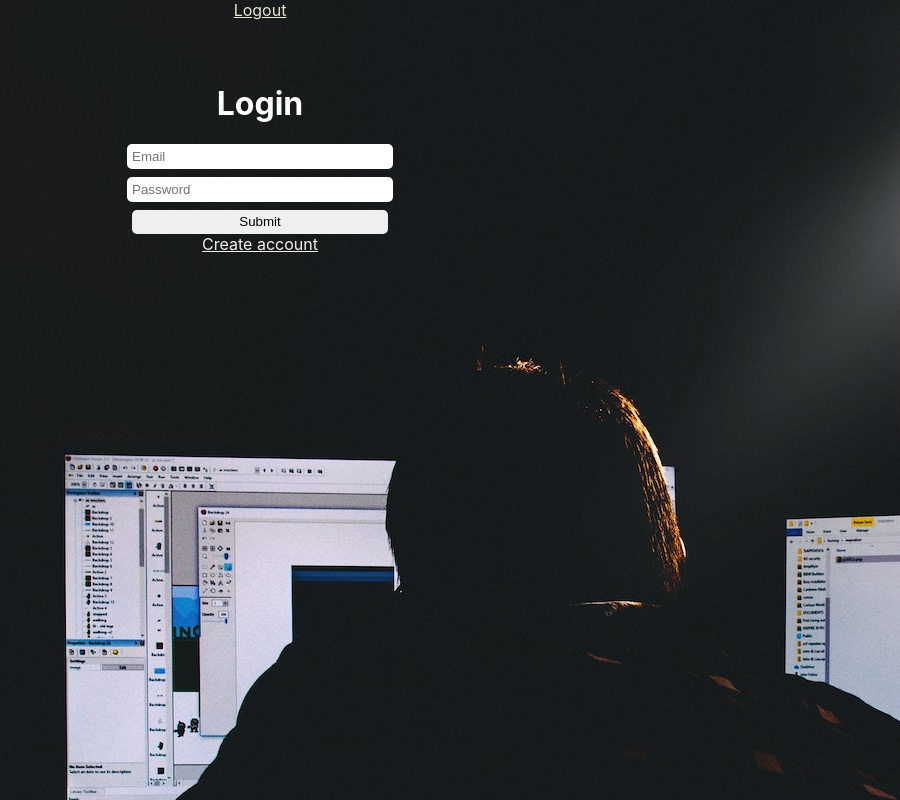
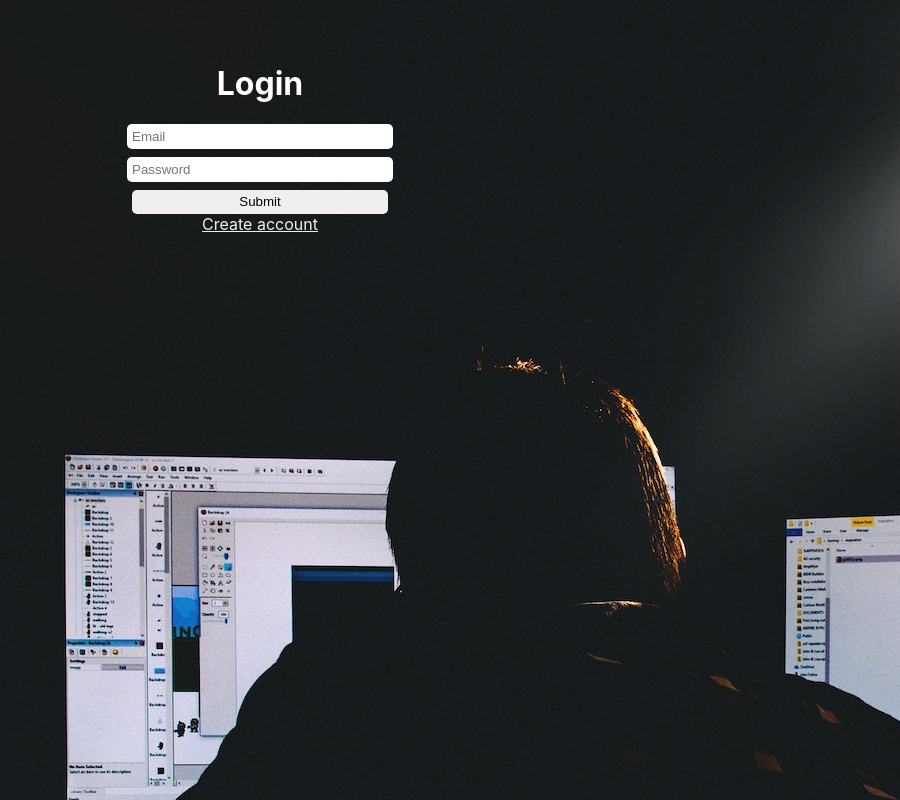
Before and after one commit to senichek/helpdesk-front, a React (Create React App) app: page / in a window 1280 px wide. Shown: the whole page, without its empty margins (380-1280 px from the left). Built offline with nearby package versions, Linux system fonts and the light colour scheme.

Commit message:
the list of users shows only "users"

```diff
--- a/src/components/chat/index.js
+++ b/src/components/chat/index.js
@@ -11,7 +11,6 @@ import HelperChat from '../chatHelper';
 // Private messaging:   https://socket.io/get-started/private-messaging-part-1/
 
 const Chat = () => {
-    debugger
 
     const loggedInUser = useSelector((state) => state.user);
 
@@ -34,8 +33,8 @@ const Chat = () => {
         socket.current.connect();
 
         socket.current.on("connected_chat_users", (users) => {
+            debugger
             console.log("Connected chat users >>>", users);
-            debugger
             dispatch(setConnectedChatUsers(users));
             });
 
--- a/src/components/chatHelper/index.js
+++ b/src/components/chatHelper/index.js
@@ -4,7 +4,6 @@ import uuid from 'react-uuid';
 import './style.scss';
 
 const HelperChat = ({ sendMsg }) => {
-    debugger
 
     const chatUsers = useSelector((state) => state.user.connectedChatUsers);
     const messages = useSelector((state) => state.user.messages);
@@ -23,7 +22,6 @@ const HelperChat = ({ sendMsg }) => {
     }
 
     const handleSendMsg = () => {
-        //TODO добавить проверки что сообщение не ноль
         const message = {
             id: uuid(),
             text: inputMsg,
@@ -36,6 +34,7 @@ const HelperChat = ({ sendMsg }) => {
         <div className="helper-chat">
             <div className="helper-chat__list_of_users">
                 {chatUsers.map(usr => (
+                    usr.role === 'user' &&
                     <div className="helper-chat__user_name" key={usr.userId} onClick={() => handleRecipient(usr.userId)} >{usr.userId}</div>
                 ))}
             </div>
--- a/src/components/chatUser/index.js
+++ b/src/components/chatUser/index.js
@@ -14,7 +14,6 @@ const UserChat = ({ sendMsg }) => {
     }
 
     const handleSendMsg = () => {
-        //TODO добавить проверки что сообщение не ноль
         const message = {
             id: uuid(),
             text: inputMsg,
--- a/src/components/navbar/index.js
+++ b/src/components/navbar/index.js
@@ -1,11 +1,13 @@
 import { NavLink } from "react-router-dom";
-import { useDispatch } from 'react-redux';
+import { useDispatch, useSelector } from 'react-redux';
 import { logout } from '../../store/actions';
 import './style.scss';
 
 const Navbar = () => {
 
     const dispatch = useDispatch();
+
+    const isLogged = useSelector((state) => state.user.logged);
 
     const handleLogout = () => {
         localStorage.removeItem("loggedInUser");
@@ -14,7 +16,9 @@ const Navbar = () => {
 
     return (
         <nav className="navbar">
-            <NavLink className='navbar__logout' to="/" onClick={handleLogout} >Logout</NavLink>
+            {isLogged &&
+                <NavLink className='navbar__logout' to="/" onClick={handleLogout} >Logout</NavLink>
+            }
         </nav>
     )
 }
--- a/src/components/navbar/style.scss
+++ b/src/components/navbar/style.scss
@@ -2,5 +2,6 @@
 
     &__logout {
         color: rgb(233, 227, 212);
+        margin-bottom: 3rem;
     }
 }
```
